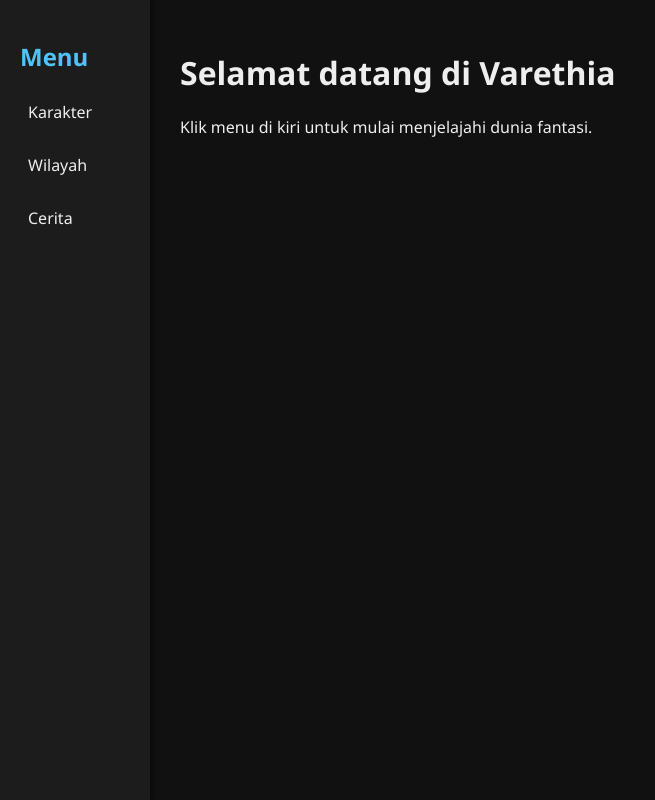
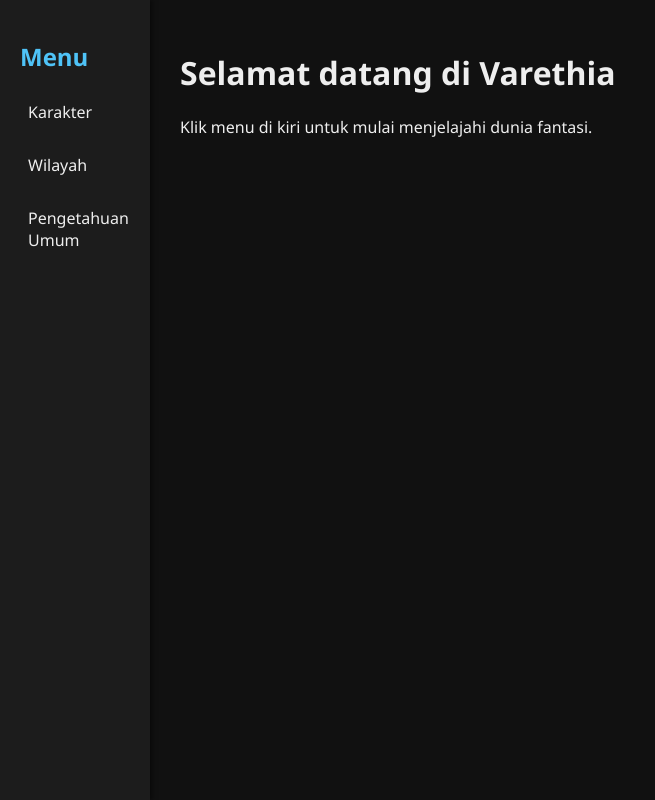
Before and after one commit to dumbhell/varethia-map, a plain HTML site: page index.html in a window 1280 px wide. Shown: the whole page, without its empty margins (0-655 px from the left). Drawn offline with Linux system fonts and the light colour scheme.

Commit message:
Update index.html

```diff
--- a/index.html
+++ b/index.html
@@ -12,7 +12,7 @@
       <ul>
         <li><a href="karakter/karakter.html">Karakter</a></li>
         <li><a href="Map/Map.html">Wilayah</a></li>
-        <li onclick="loadContent('cerita')">Cerita</li>
+        <li><a href="Map/Map.html">Pengetahuan Umum</a></li>
       </ul>
     </aside>
 
```
